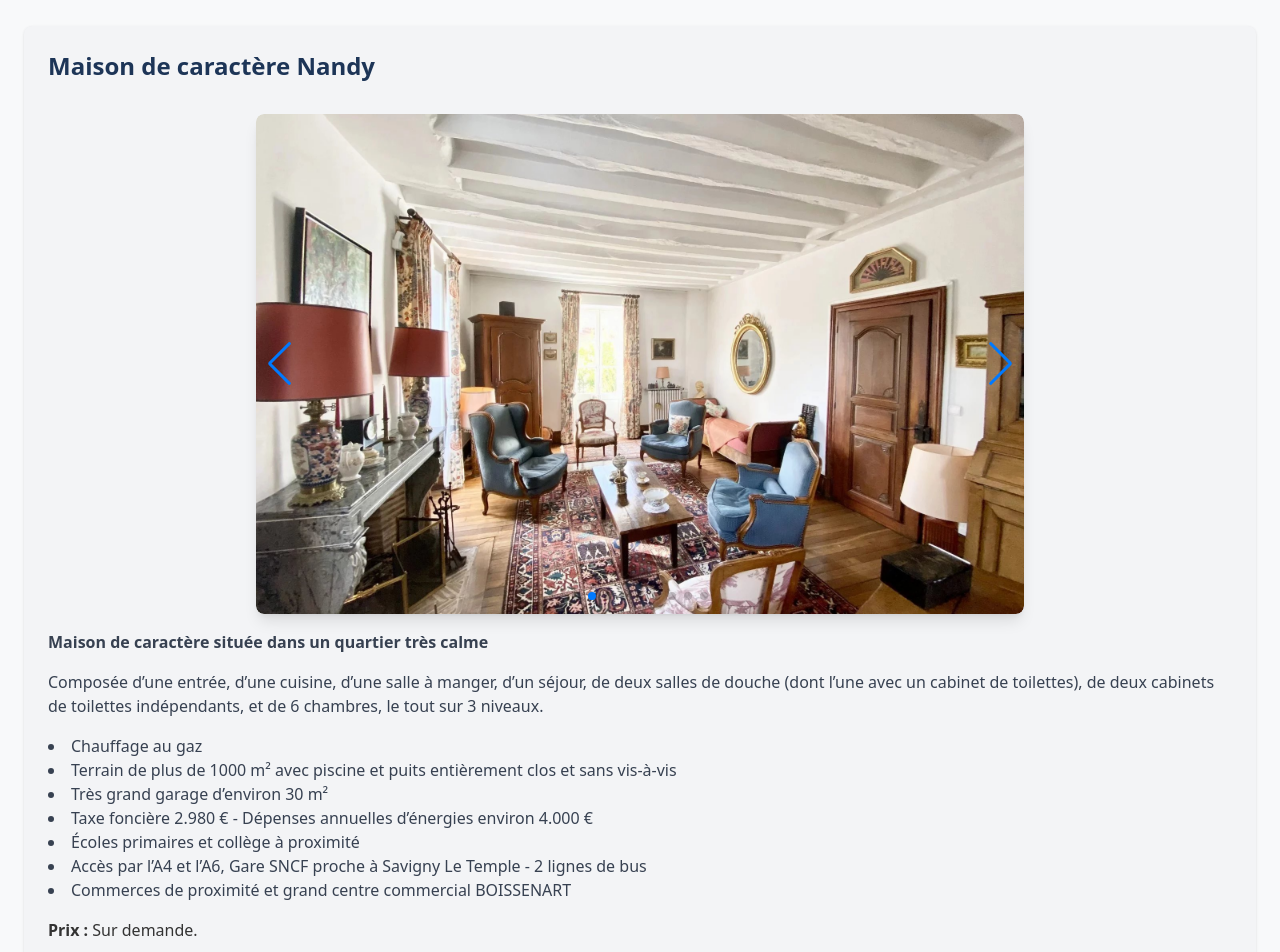
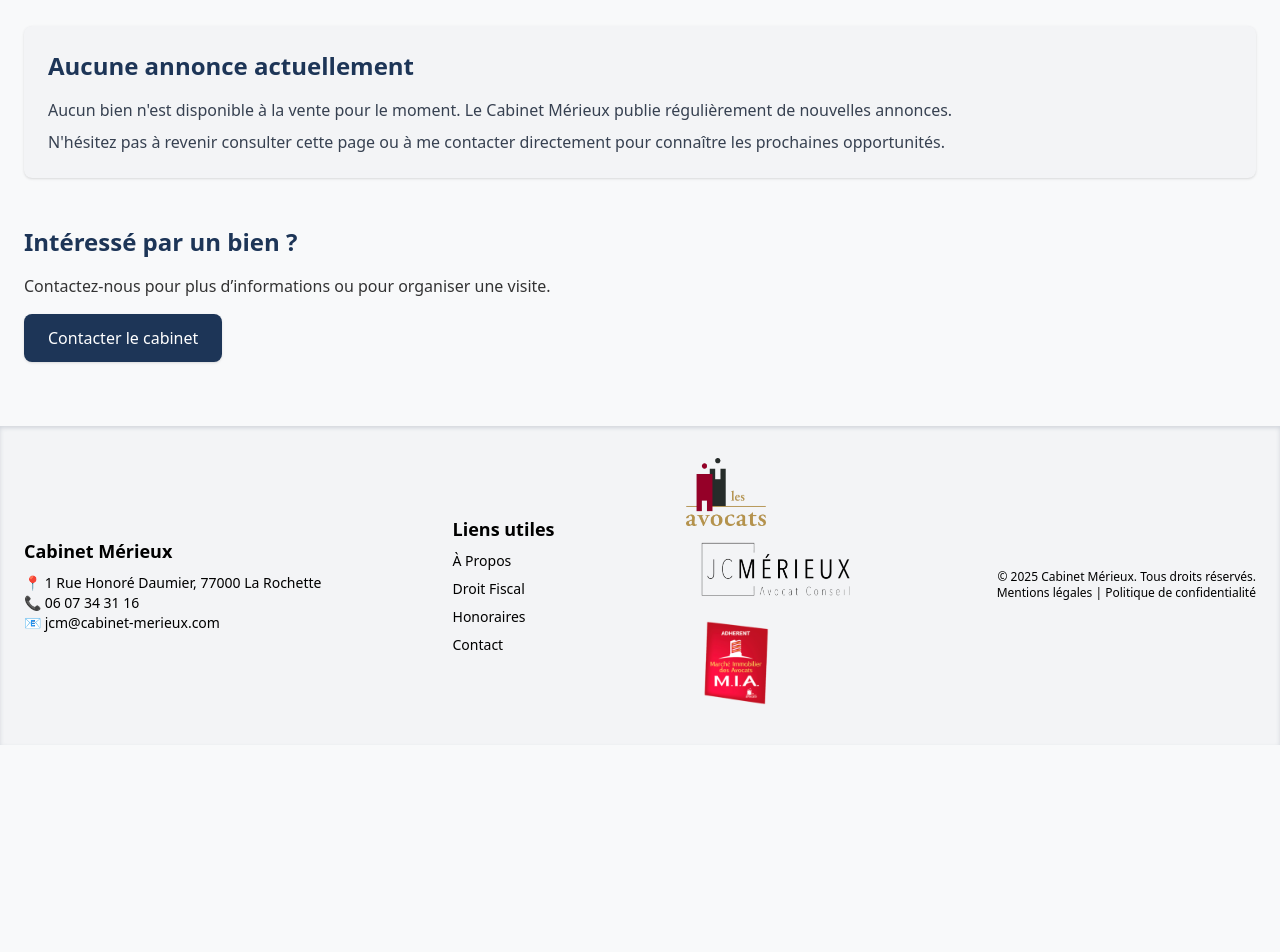
Before and after one commit to blernix/jcprod, a Next.js app: page /immobilier in a window 1280 px wide. Shown: the part 260-1212 px from the top of the page. After the commit the page ends 1005 px from the top, so only its background shows below. Built offline with nearby package versions, Linux system fonts and the light colour scheme.

Commit message:
annonce immo retire

```diff
--- a/src/app/immobilier/page.tsx
+++ b/src/app/immobilier/page.tsx
@@ -1,21 +1,22 @@
 import { Metadata } from "next";
-import Carousel from "../components/Carousel";
 import Link from "next/link";
 import Image from "next/image";
 
 
 export const metadata: Metadata = {
   title: "Immobilier | Cabinet Mérieux – Avocat en transactions immobilières",
-  description: "Découvrez notre bien immobilier à vendre et bénéficiez d'un accompagnement juridique sécurisé.",
+  description: "Découvrez nos annonces immobilières et bénéficiez d'un accompagnement juridique personnalisé à chaque étape de votre transaction.",
   keywords: [
     "avocat immobilier",
     "transaction immobilière",
-    "maison à vendre"
+    "annonces immobilières",
+    "accompagnement juridique",
+    "vente de biens",
   ],
   authors: [{ name: "Cabinet Mérieux" }],
   openGraph: {
     title: "Immobilier | Cabinet Mérieux",
-    description: "Découvrez cette maison de caractère, idéalement située dans un quartier très calme.",
+    description: "Biens immobiliers à vendre, accompagnement juridique rigoureux et sécurisation des transactions.",
     url: "https://cabinet-merieux.fr/immobilier",
     type: "website",
     images: ["/logometa.jpeg"],
@@ -23,7 +24,7 @@ export const metadata: Metadata = {
   twitter: {
     card: "summary_large_image",
     title: "Immobilier | Cabinet Mérieux",
-    description: "Maison à vendre accompagnée par un avocat spécialisé en transactions immobilières.",
+    description: "Le Cabinet Mérieux vous accompagne dans vos projets immobiliers et transactions.",
     images: ["/logometa.jpeg"],
   },
 };
@@ -44,36 +45,19 @@ export default function Immobilier() {
 
         {/* Détails du bien */}
         <section className="mt-12 bg-gray-100 p-6 rounded-lg shadow">
-          <h2 className="text-2xl font-semibold text-primary">Maison de caractère Nandy</h2>
-
-          {/* Carrousel */}
-          <section className="mt-8">
-            <Carousel />
-          </section>
-
-          <p className="mt-4 text-gray-700">
-            <strong>Maison de caractère située dans un quartier très calme</strong>
-          </p>
-          <p className="mt-4 text-gray-700">
-            Composée d&rsquo;une entrée, d&rsquo;une cuisine, d&rsquo;une salle à manger, d&rsquo;un séjour, de deux salles de douche (dont l&rsquo;une avec un cabinet de toilettes), de deux cabinets de toilettes indépendants, et de 6 chambres, le tout sur 3 niveaux.
-          </p>
-          <ul className="mt-4 list-disc list-inside text-gray-700">
-            <li>Chauffage au gaz</li>
-            <li>Terrain de plus de 1000 m² avec piscine et puits entièrement clos et sans vis-à-vis</li>
-            <li>Très grand garage d’environ 30 m²</li>
-            <li>Taxe foncière 2.980 € - Dépenses annuelles d&rsquo;énergies environ 4.000 €</li>
-            <li>Écoles primaires et collège à proximité</li>
-            <li>Accès par l&rsquo;A4 et l&rsquo;A6, Gare SNCF proche à Savigny Le Temple - 2 lignes de bus</li>
-            <li>Commerces de proximité et grand centre commercial BOISSENART</li>
-          </ul>
-          <p className="mt-4">
-            <strong>Prix :</strong> Sur demande.
-          </p>
-        </section>
+  <h2 className="text-2xl font-semibold text-primary">Aucune annonce actuellement</h2>
+  <p className="mt-4 text-gray-700">
+    Aucun bien n&apos;est disponible à la vente pour le moment.
+    Le Cabinet Mérieux publie régulièrement de nouvelles annonces.
+  </p>
+  <p className="mt-2 text-gray-700">
+    N&apos;hésitez pas à revenir consulter cette page ou à me contacter directement pour connaître les prochaines opportunités.
+  </p>
+</section>
 
         {/* Contact */}
         <section className="mt-12">
-          <h2 className="text-2xl font-semibold text-primary">Intéressé par ce bien ?</h2>
+          <h2 className="text-2xl font-semibold text-primary">Intéressé par un bien ?</h2>
           <p className="mt-4">
             Contactez-nous pour plus d&rsquo;informations ou pour organiser une visite.
           </p>
```
